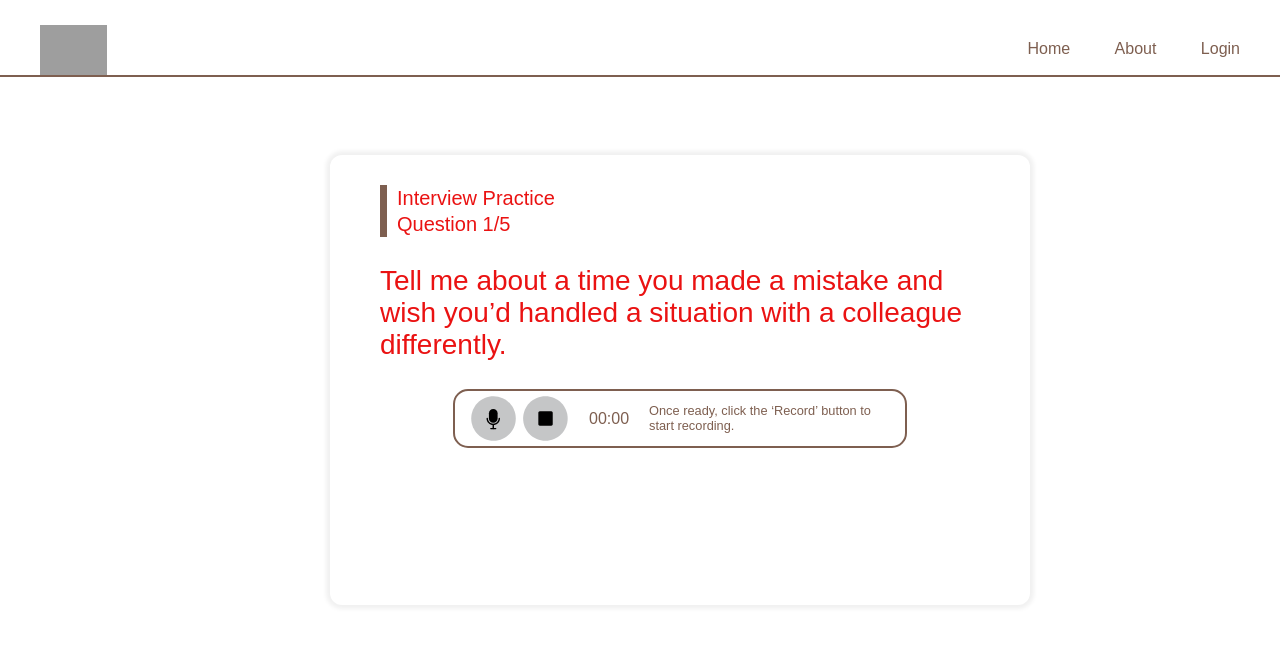
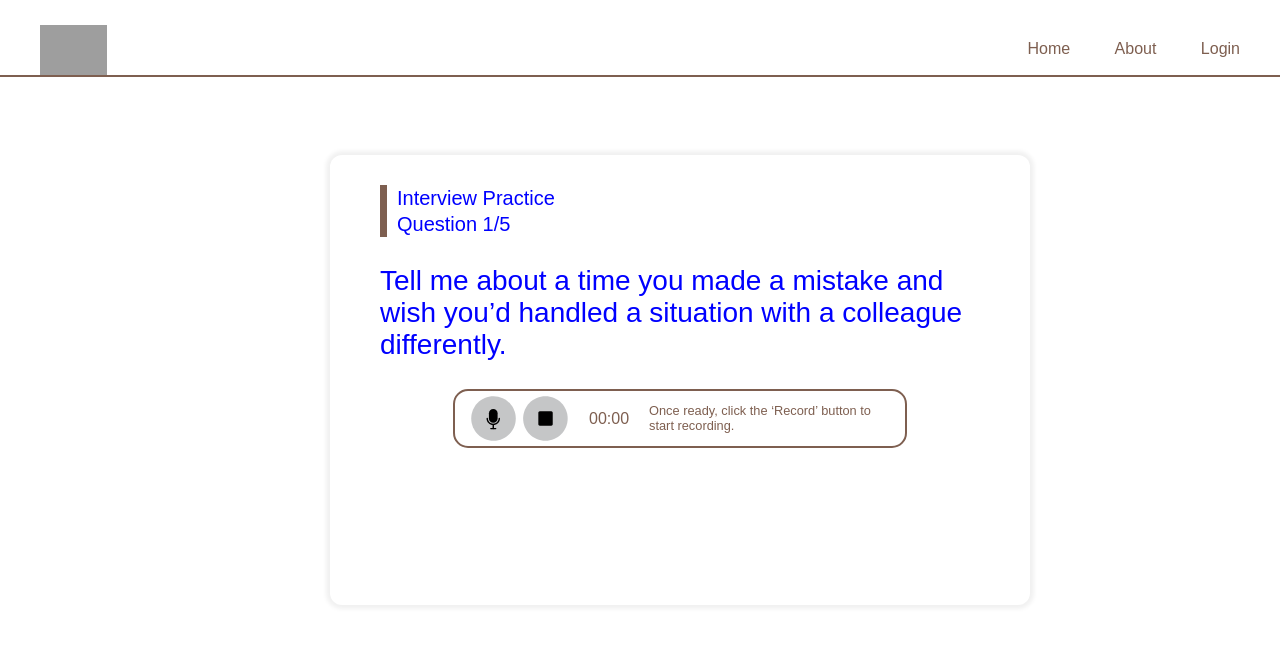
Before and after one commit to zyloveslego/interview_django, a Django app: a page that uses interview/templates/interview/interview_question_page.html in a window 1280 px wide. Shown: the top 646 px of the page. Run offline with Django 3.2, Linux system fonts and the light colour scheme; data comes from the database, SQL or seed files in the repository; grey boxes are pictures that could not be loaded.

Commit message:
zenniezzz
test color modify

```diff
--- a/interview/static/interview/css/interviewquestion.css
+++ b/interview/static/interview/css/interviewquestion.css
@@ -2,7 +2,7 @@ body {
     font-family: sans-serif;
     word-wrap: break-word;
     overflow-wrap: break-word;
-    color:rgb(234, 18, 18);
+    color:blue;
 }
 
 /* Top Nav Bar*/
```
Also changed, not shown: 1 other file.
